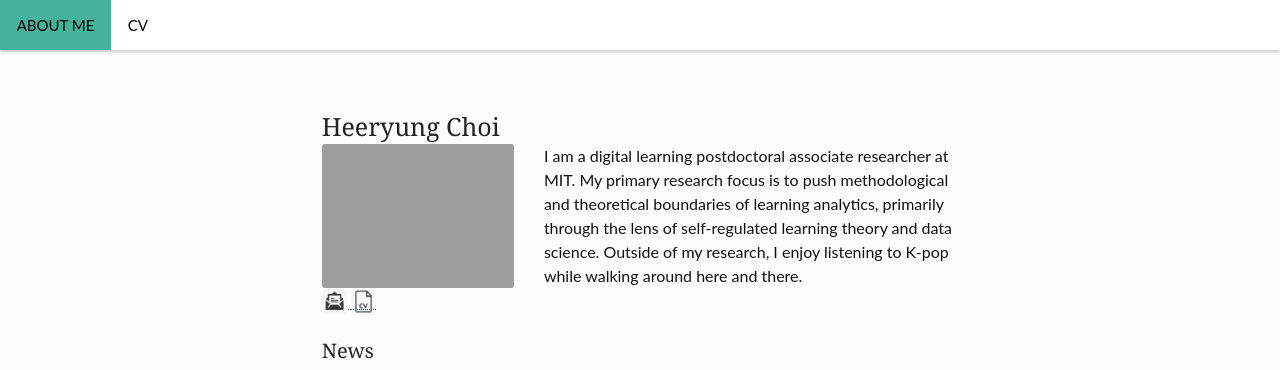
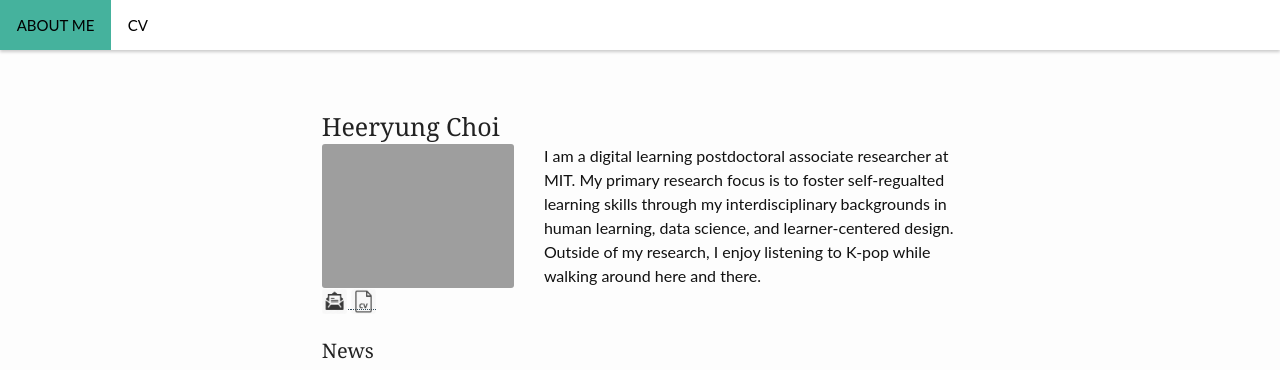
Before and after one commit to heeryung/heeryung.github.com, a Jekyll site: the page built from pages/me.md, in a window 1280 px wide. Shown: the top 370 px of the page. Built offline with Jekyll 4.4.1, drawn with Linux system fonts in a browser that asks for light colours.

Commit message:
lwmooc paper link corrected

```diff
--- a/pages/me.md
+++ b/pages/me.md
@@ -18,7 +18,7 @@
             <a href = "http://heeryung.github.io/assets/files/cv_heeryung_fin.pdf" style="text-decoration:none"> <img src = "http://heeryung.github.io/images/cv.png" width="25" height="25" alt="cv"/></a>
         </div>
         <div class = "medium-8 columns">
-        I am a digital learning postdoctoral associate researcher at MIT. My primary research focus is to push methodological and theoretical boundaries of learning analytics, primarily through the lens of self-regulated learning theory and data science. Outside of my research, I enjoy listening to K-pop while walking around here and there.
+        I am a digital learning postdoctoral associate researcher at MIT. My primary research focus is to foster self-regualted learning skills through my interdisciplinary backgrounds in human learning, data science, and learner-centered design. Outside of my research, I enjoy listening to K-pop while walking around here and there.
         </div>
     </div>
 
@@ -51,7 +51,7 @@
 
     <div class = "row">
     <div class="medium-4 columns"> Jun. 2023 </div>
-        <div class="medium-8 columns"> <b><a href="http://heeryung.github.io/assets/files/heeryung-lwmoocs-meta-lad.pdf">My LWMOOCs paper 'Meta-LAD: Developing a Learning Analytics Dashboard With Theoretically Grounded and Context-Specific Approaches'</a></b> got accepted!</div>
+        <div class="medium-8 columns"> <b><a href="http://heeryung.github.io/assets/files/heeryung-lwmoocs23.pdf">My LWMOOCs paper 'Meta-LAD: Developing a Learning Analytics Dashboard With Theoretically Grounded and Context-Specific Approaches'</a></b> got accepted!</div>
     </div>
 
 
```
